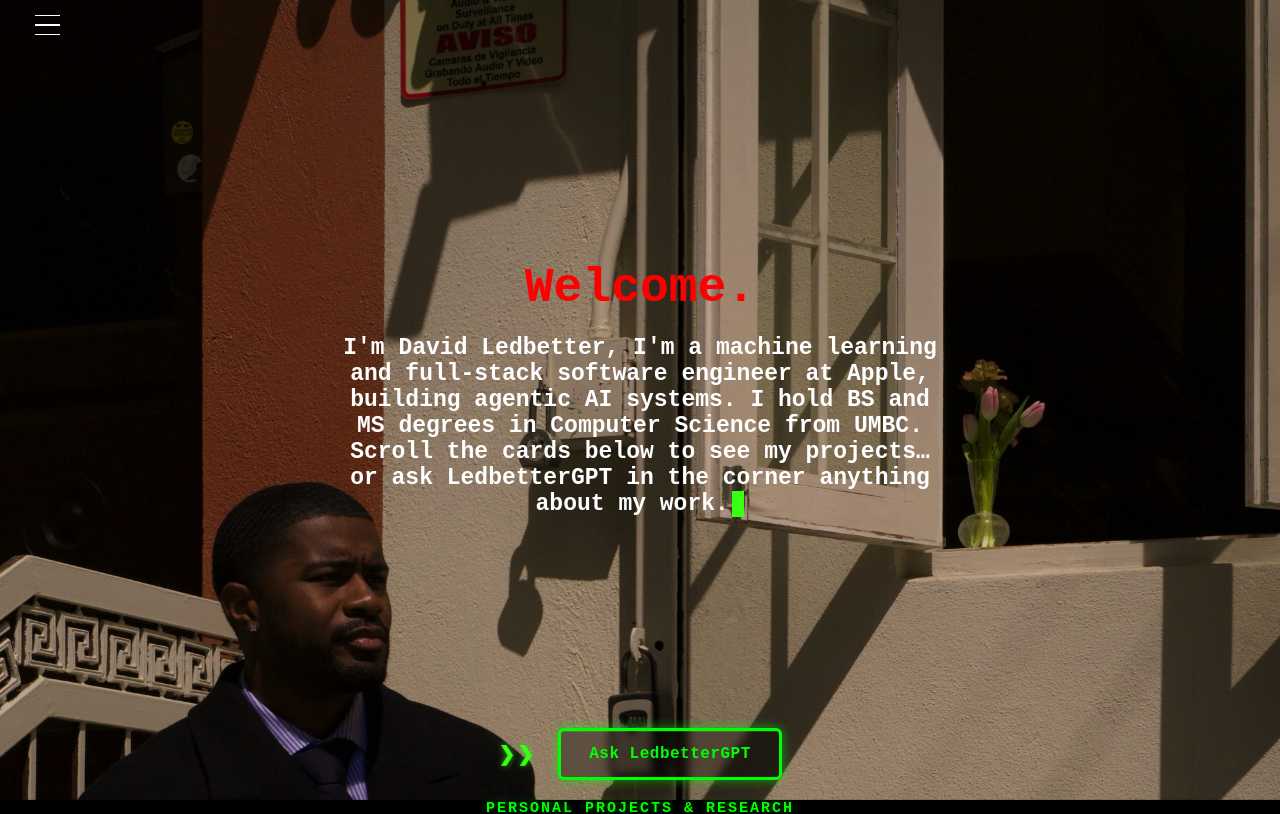
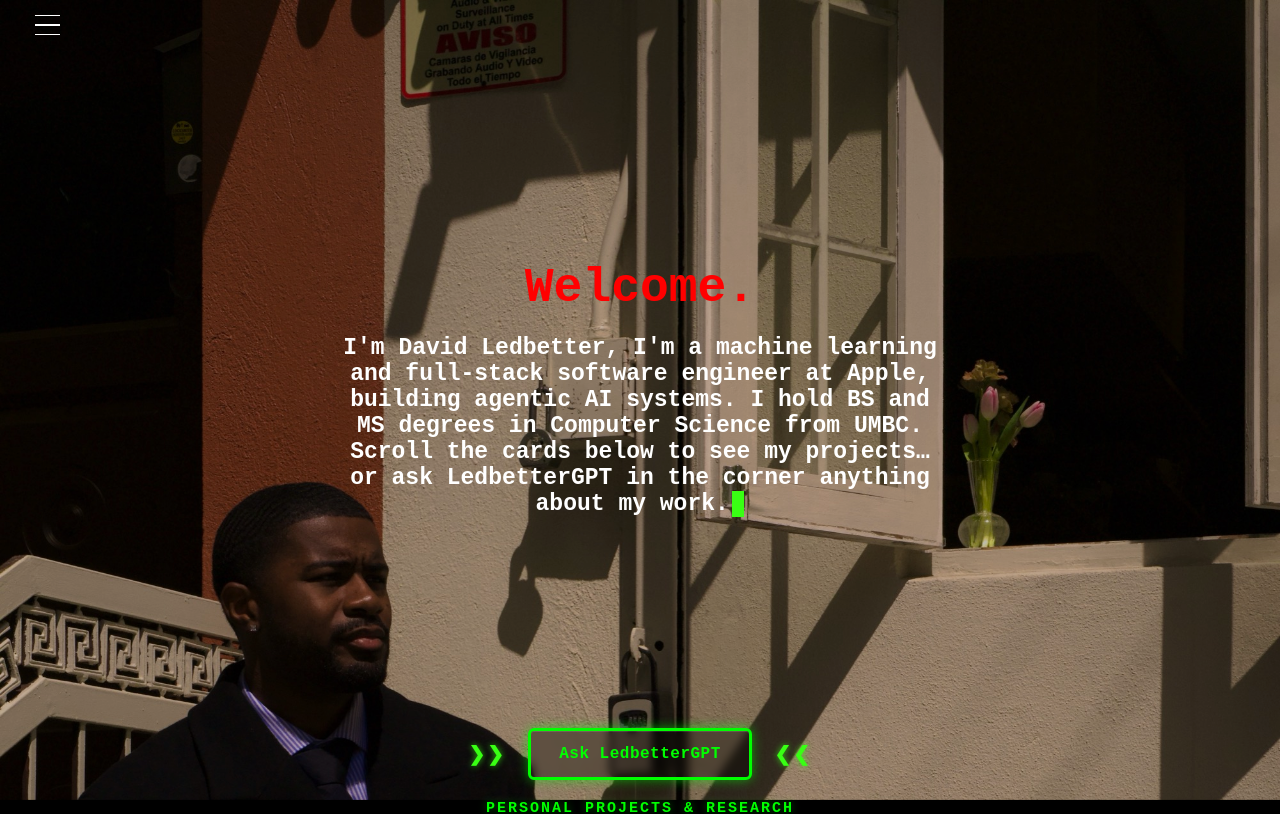
Before and after one commit to dledbetter123/ledbetter-website, a React (Create React App) app in the folder frontend/: page / in a window 1280 px wide. Shown: the top 814 px of the page. Built offline with nearby package versions, Linux system fonts and the light colour scheme; no server answers.

Commit message:
chat widget: flank the centered toggle with inward-pointing chevrons on both sides

```diff
--- a/frontend/src/components/ChatWidget/ChatWidget.css
+++ b/frontend/src/components/ChatWidget/ChatWidget.css
@@ -50,12 +50,20 @@
   color: #39FF14;
   font-size: 20px;
   font-weight: bold;
-  margin-right: 8px;
-  min-width: 2.6em; /* reserve width so the button doesn't shift as ❯ grows */
-  text-align: left; /* chevrons build toward the button */
+  min-width: 2.6em; /* reserve width so the button doesn't shift as the chevrons grow */
   letter-spacing: 2px;
   text-shadow: 0 0 6px rgba(57, 255, 20, 0.7);
   user-select: none;
+}
+/* Flanking chevrons on both sides of the centered toggle, each marching inward
+   toward the button as the count grows. */
+.chatArrowLeft {
+  margin-right: 8px;
+  text-align: left; /* anchored away from the button; grows rightward toward it */
+}
+.chatArrowRight {
+  margin-left: 8px;
+  text-align: right; /* mirror: anchored away; grows leftward toward the button */
 }
 
 .chatPanel {
--- a/frontend/src/components/ChatWidget/ChatWidget.js
+++ b/frontend/src/components/ChatWidget/ChatWidget.js
@@ -192,10 +192,11 @@ const ChatWidget = () => {
         </div>
       )}
       <div className="chatBar">
-        {!isOpen && <span className="chatArrow">{'❯'.repeat(arrow)}</span>}
+        {!isOpen && <span className="chatArrow chatArrowLeft">{'❯'.repeat(arrow)}</span>}
         <button className="chatToggle" onClick={() => setIsOpen((o) => !o)}>
           {isOpen ? 'Close' : 'Ask LedbetterGPT'}
         </button>
+        {!isOpen && <span className="chatArrow chatArrowRight">{'❮'.repeat(arrow)}</span>}
       </div>
     </div>
   );
```
